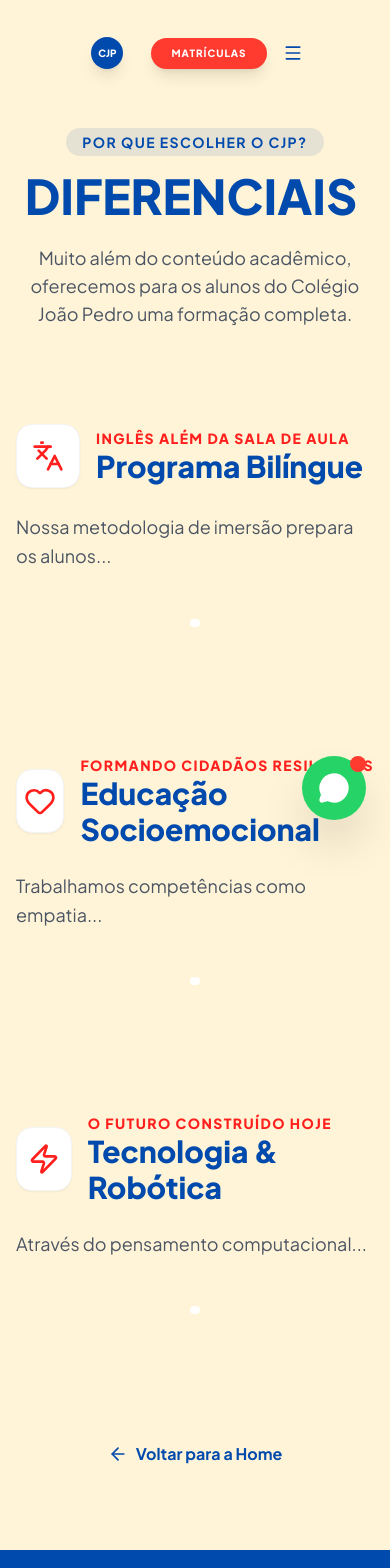
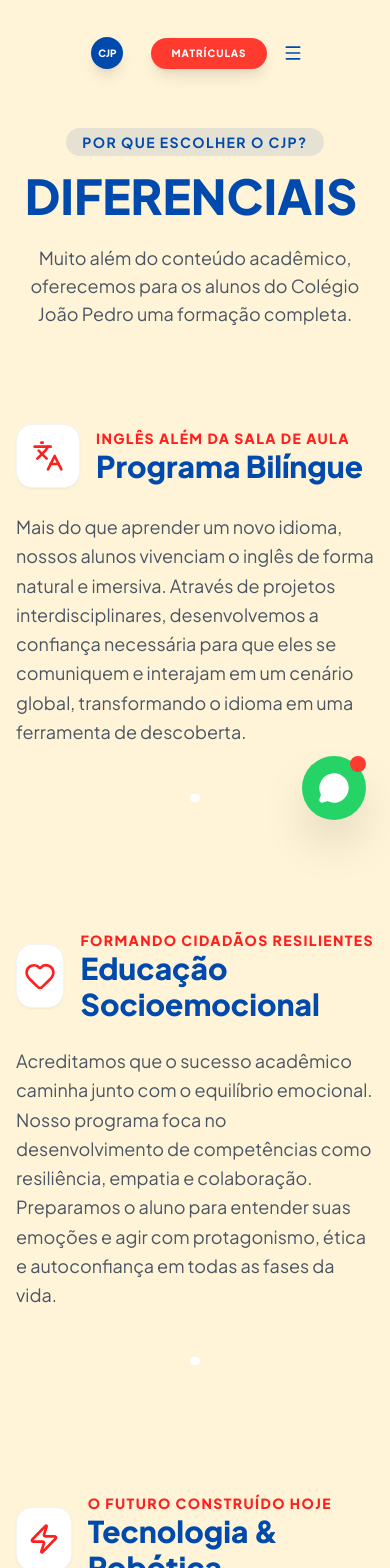
Before and after one commit to mulinco/colegio-joao-pedro, a Next.js app: page /diferenciais in a window 390 px wide. Shown: the top 1568 px of the page. Built offline with nearby package versions, Linux system fonts and the light colour scheme; grey boxes are pictures that could not be loaded; a web font is replaced by a local one.

Commit message:
feat: add school differentials, direction quote and final CTA sections

```diff
--- a/src/app/diferenciais/page.tsx
+++ b/src/app/diferenciais/page.tsx
@@ -6,19 +6,23 @@ import { ArrowLeft } from "lucide-react";
 import Link from "next/link";
 import Image from "next/image";
 import { CLIENT_CONFIG } from "@/constants/config";
-import { Languages, Heart, Zap } from "lucide-react";
+import { Languages, Heart, Zap, Trophy, Palette, Leaf } from "lucide-react";
+import FinalCTA from "@/components/sections/FinalCTA";
+import DirecaoQuote from "@/components/sections/DirecaoQuote";
 
 const iconMap = {
   Languages: <Languages size={32} className="text-accent" />,
   Heart: <Heart size={32} className="text-accent" />,
   Zap: <Zap size={32} className="text-accent" />,
+  Trophy: <Trophy size={32} className="text-accent" />,
+  Palette: <Palette size={32} className="text-accent" />,
+  Leaf: <Leaf size={32} className="text-accent" />,
 };
 export default function DiferenciaisPage() {
   return (
     // Usando bg-background que vem do seu config!
     <main className="min-h-screen bg-background pb-20 pt-32">
       <div className="container mx-auto px-4">
-
         {/* CABEÇALHO - Cores dinâmicas */}
         <section className="mb-24 text-center">
           <FadeIn direction="up">
@@ -31,7 +35,8 @@ export default function DiferenciaisPage() {
           </h1>
           <FadeIn delay={0.5}>
             <p className="mx-auto max-w-2xl text-lg text-gray-600">
-              Muito além do conteúdo acadêmico, oferecemos para os alunos do {CLIENT_CONFIG.name} uma formação completa.
+              Muito além do conteúdo acadêmico, oferecemos para os alunos do{" "}
+              {CLIENT_CONFIG.name} uma formação completa.
             </p>
           </FadeIn>
         </section>
@@ -81,6 +86,10 @@ export default function DiferenciaisPage() {
             </div>
           ))}
         </div>
+        {/* CITAÇÃO DA DIREÇÃO */}
+        <DirecaoQuote />
+        {/* CALL TO ACTION FINAL */}
+        <FinalCTA />
 
         {/* VOLTAR */}
         <div className="mt-32 text-center">
--- /dev/null
+++ b/src/components/sections/DirecaoQuote.tsx
@@ -0,0 +1,43 @@
+import Image from "next/image";
+
+export default function DirecaoQuote() {
+  return (
+    <section className="relative z-10 mb-20 mt-32 px-6">
+      <div className="mx-auto max-w-5xl rounded-[2.5rem] border border-gray-50 bg-white p-12 shadow-xl md:p-20">
+        <div className="text-center">
+          {/* Aspas estilizadas */}
+          <span className="mb-6 block font-serif text-6xl leading-none text-[#004aad]/20">
+            “
+          </span>
+
+          <blockquote className="mb-12 px-4 text-2xl font-light italic leading-relaxed text-gray-700 md:px-12 md:text-3xl">
+            Nossa missão não é apenas ensinar conteúdos, mas formar seres
+            humanos capazes de transformar o mundo ao seu redor com ética,
+            inteligência e empatia. O CJP é a extensão da sua casa.
+          </blockquote>
+
+          {/* Assinatura Centralizada */}
+          <div className="flex flex-col items-center justify-center gap-4">
+            <div className="relative h-20 w-20 overflow-hidden rounded-full border-2 border-[#004aad] shadow-md">
+              <Image
+                src="https://images.unsplash.com/photo-1544717305-2782549b5136?q=80&w=1887&auto=format&fit=crop"
+                alt="Foto da Diretora Pedagógica"
+                fill
+                className="object-cover"
+              />
+            </div>
+
+            <div className="text-center">
+              <h4 className="text-xl font-bold text-[#004aad]">
+                Ana Paula Souza
+              </h4>
+              <p className="text-sm font-medium uppercase tracking-widest text-gray-500">
+                Diretora Pedagógica
+              </p>
+            </div>
+          </div>
+        </div>
+      </div>
+    </section>
+  );
+}
--- /dev/null
+++ b/src/components/sections/FinalCTA.tsx
@@ -0,0 +1,62 @@
+"use client";
+import { useEffect, useRef } from "react";
+import gsap from "gsap";
+import { ScrollTrigger } from "gsap/dist/ScrollTrigger";
+
+gsap.registerPlugin(ScrollTrigger);
+
+export default function FinalCTA() {
+  const containerRef = useRef(null);
+
+  useEffect(() => {
+    gsap.fromTo(
+      containerRef.current,
+      { scale: 0.95, opacity: 0, y: 30 },
+      {
+        scale: 1,
+        opacity: 1,
+        y: 0,
+        duration: 1.2,
+        ease: "power3.out",
+        scrollTrigger: {
+          trigger: containerRef.current,
+          start: "top 90%",
+        },
+      }
+    );
+  }, []);
+
+  return (
+    <section className="px-6 py-24">
+      {" "}
+      {/* Removida a cor de fundo aqui */}
+      <div
+        ref={containerRef}
+        className="relative mx-auto max-w-5xl overflow-hidden rounded-[2.5rem] bg-[#004aad] p-12 text-center text-white shadow-2xl md:p-24"
+      >
+        {/* Detalhe decorativo sutil com o Vermelho do Colégio */}
+        <div className="absolute -right-10 -top-10 h-64 w-64 rounded-full bg-[#ff3b30] opacity-10 blur-3xl" />
+
+        <h2 className="mb-8 text-4xl font-bold leading-tight tracking-tight md:text-6xl">
+          O futuro do seu filho começa com a escolha certa hoje.
+        </h2>
+
+        <p className="mx-auto mb-12 max-w-3xl text-lg font-light text-white/90 md:text-2xl">
+          Venha conhecer de perto nossa infraestrutura e conversar com nossa
+          equipe pedagógica. Estamos de portas abertas para receber sua família.
+        </p>
+
+        <div className="flex flex-col items-center justify-center gap-4 sm:flex-row">
+          <a
+            href="https://wa.me/00000000"
+            target="_blank"
+            rel="noopener noreferrer"
+            className="group relative inline-flex items-center justify-center rounded-full bg-[#fffcf5] px-10 py-5 font-bold text-[#004aad] shadow-xl transition-all duration-300 hover:bg-[#ff3b30] hover:text-white active:scale-95"
+          >
+            <span className="relative z-10">Agendar Visita Guiada</span>
+          </a>
+        </div>
+      </div>
+    </section>
+  );
+}
--- a/src/constants/config.tsx
+++ b/src/constants/config.tsx
@@ -1,5 +1,5 @@
 // src/constants/config.tsx
-import { Languages, Heart, Zap } from "lucide-react";
+import { Languages, Heart, Zap, Trophy, Palette, Leaf } from "lucide-react";
 
 export const CLIENT_CONFIG = {
   name: "Colégio João Pedro",
@@ -31,7 +31,8 @@ export const CLIENT_CONFIG = {
 
   assets: {
     hero: "https://images.unsplash.com/photo-1674049406486-4b1f6e1845fd?q=80&w=2070&auto=format&fit=crop",
-    about: "https://images.unsplash.com/photo-1509062522246-3755977927d7?q=80&w=2070&auto=format&fit=crop",
+    about:
+      "https://images.unsplash.com/photo-1509062522246-3755977927d7?q=80&w=2070&auto=format&fit=crop",
     logo: "/logo.png",
   },
 
@@ -40,26 +41,56 @@ export const CLIENT_CONFIG = {
       {
         title: "Programa Bilíngue",
         subtitle: "Inglês além da sala de aula",
-        description: "Nossa metodologia de imersão prepara os alunos...",
-        iconName: "Languages", // Apenas o texto agora!
+        description:
+          "Mais do que aprender um novo idioma, nossos alunos vivenciam o inglês de forma natural e imersiva. Através de projetos interdisciplinares, desenvolvemos a confiança necessária para que eles se comuniquem e interajam em um cenário global, transformando o idioma em uma ferramenta de descoberta.",
+        iconName: "Languages",
         img: "https://images.unsplash.com/photo-1543269865-cbf427effbad?q=80&w=2070&auto=format&fit=crop",
         reverse: false,
       },
       {
         title: "Educação Socioemocional",
         subtitle: "Formando cidadãos resilientes",
-        description: "Trabalhamos competências como empatia...",
-        iconName: "Heart", // Apenas o texto!
+        description:
+          "Acreditamos que o sucesso acadêmico caminha junto com o equilíbrio emocional. Nosso programa foca no desenvolvimento de competências como resiliência, empatia e colaboração. Preparamos o aluno para entender suas emoções e agir com protagonismo, ética e autoconfiança em todas as fases da vida.",
+        iconName: "Heart",
         img: "https://images.unsplash.com/photo-1571260899304-425eee4c7efc?q=80&w=2070&auto=format&fit=crop",
         reverse: true,
       },
       {
         title: "Tecnologia & Robótica",
         subtitle: "O futuro construído hoje",
-        description: "Através do pensamento computacional...",
-        iconName: "Zap", // Apenas o texto!
+        description:
+          "Aqui, a tecnologia não é apenas uma ferramenta, é uma linguagem de criação. Através da robótica e do raciocínio lógico, nossos alunos deixam de ser apenas consumidores e passam a ser desenvolvedores de soluções. Estimulamos a curiosidade e o 'mão na massa' para resolver problemas reais com inovação.",
+        iconName: "Zap",
         img: "https://images.unsplash.com/photo-1581092160562-40aa08e78837?q=80&w=2070&auto=format&fit=crop",
         reverse: false,
+      },
+      {
+        title: "Esportes e Vida Saudável",
+        subtitle: "Disciplina e superação além do pódio",
+        description:
+          "O esporte no CJP é um pilar fundamental para a formação do caráter. Através das nossas escolinhas e atividades esportivas, incentivamos o trabalho em equipe, o respeito às regras e a importância de manter corpo e mente em equilíbrio. Aqui, cada movimento é uma lição de persistência.",
+        iconName: "Trophy",
+        img: "https://images.unsplash.com/photo-1517649763962-0c623066013b?q=80&w=2070&auto=format&fit=crop",
+        reverse: true,
+      },
+      {
+        title: "Arte e Cultura",
+        subtitle: "Criatividade para expressar o mundo",
+        description:
+          "Acreditamos que a arte é a linguagem da sensibilidade. Nossos projetos culturais estimulam a expressão artística, o teatro e a música, permitindo que os alunos desenvolvam sua criatividade e confiança. Estimulamos a percepção estética e a valorização das diversas manifestações culturais.",
+        iconName: "Palette",
+        img: "https://images.unsplash.com/photo-1513364776144-60967b0f800f?q=80&w=2070&auto=format&fit=crop",
+        reverse: false,
+      },
+      {
+        title: "Consciência Ambiental",
+        subtitle: "Atitudes que transformam o futuro",
+        description:
+          "Preparamos nossos alunos para serem cidadãos conscientes do seu impacto no planeta. Através de projetos de sustentabilidade e educação ambiental, promovemos o consumo consciente e o respeito à biodiversidade, transformando o conhecimento em ações práticas para um mundo mais equilibrado.",
+        iconName: "Leaf",
+        img: "https://images.unsplash.com/photo-1542601906990-b4d3fb778b09?q=80&w=2070&auto=format&fit=crop",
+        reverse: true,
       },
     ],
   },
```
